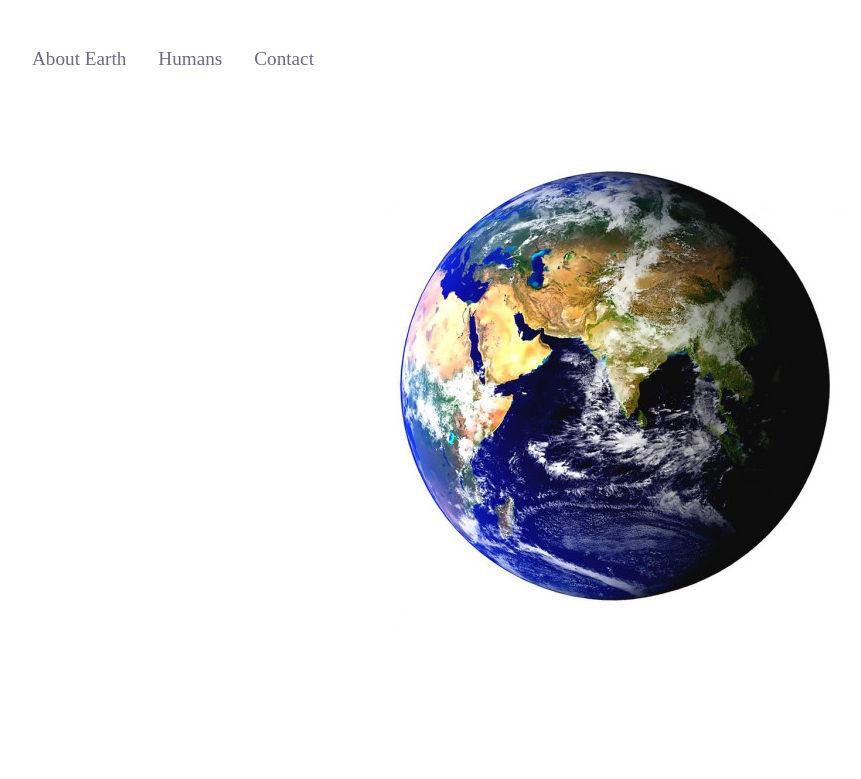
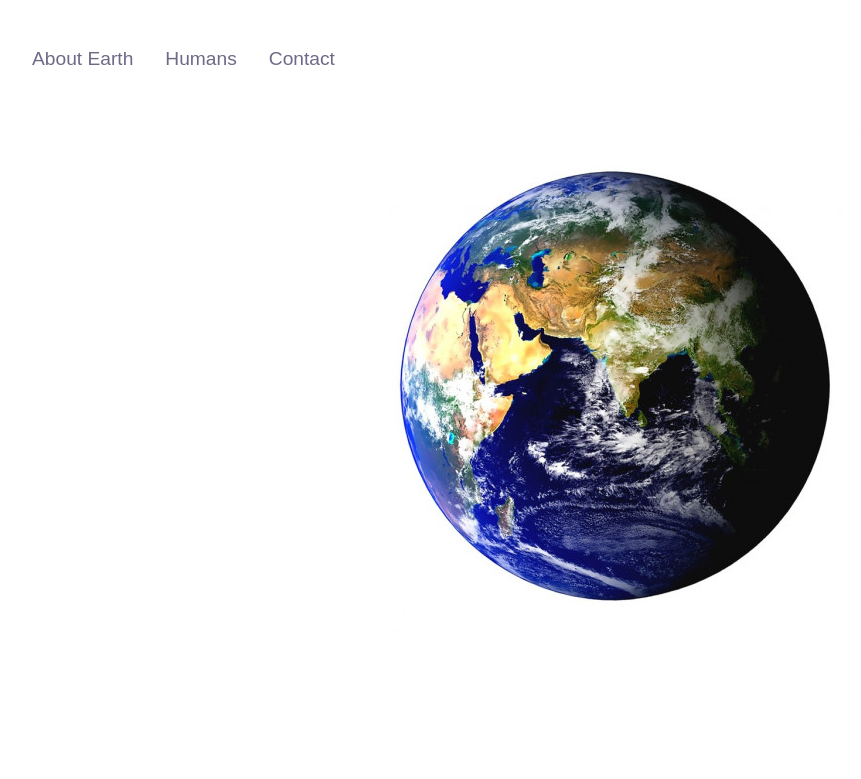
Before and after one commit to mbuimbui/mbuimbui.github.io, a plain HTML site: page index.html in a window 1280 px wide. Shown: the top 779 px of the page, without its empty margins (24-885 px from the left). Drawn offline with Linux system fonts and the light colour scheme.

Commit message:
Update styles.css

```diff
--- a/styles.css
+++ b/styles.css
@@ -2,7 +2,7 @@
 
 
 body {
-  font-family: "Times New Roman", Times, serif;
+  font-family: "Papyrus", fantasy;
   font-size: 1.15rem;
 }
 
```
